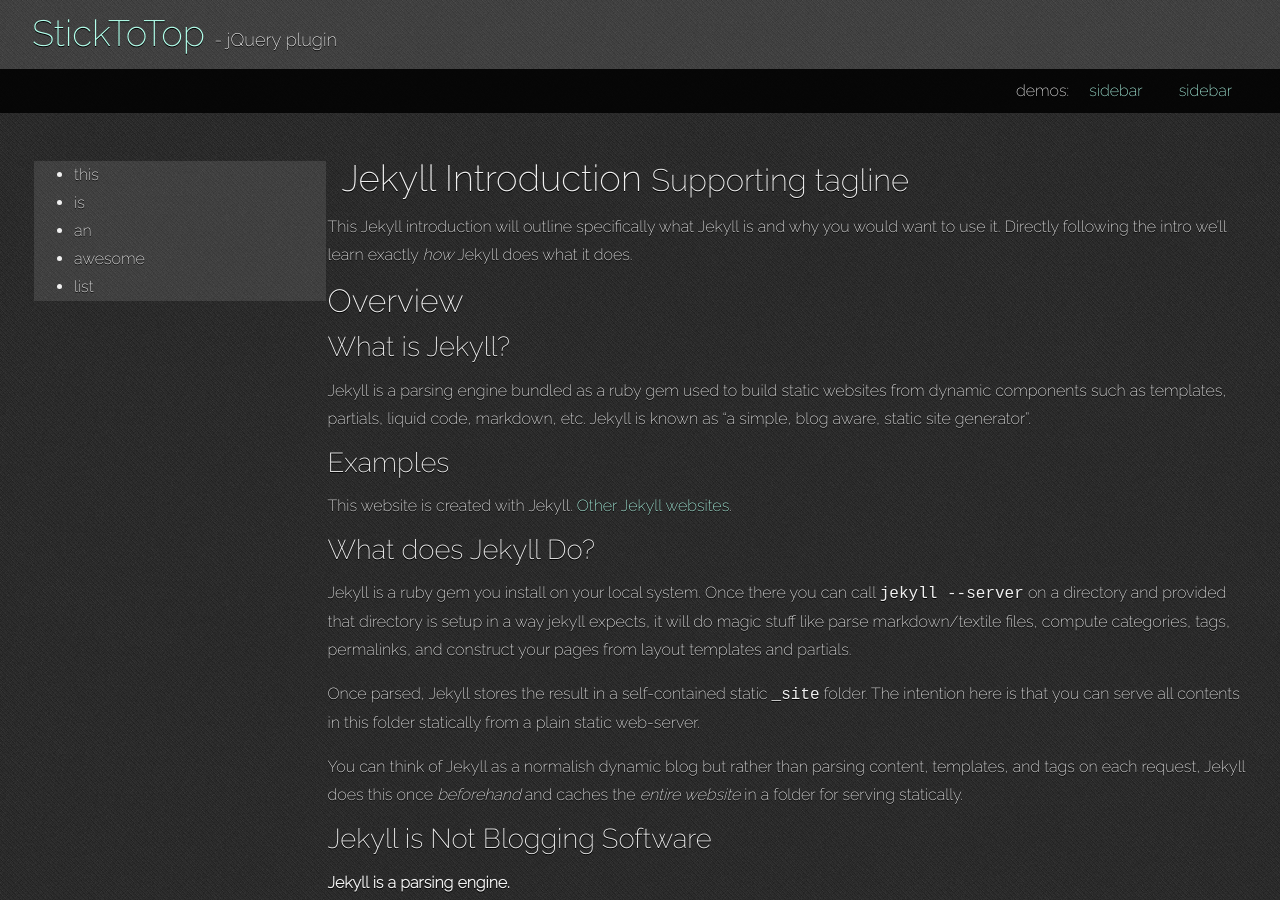
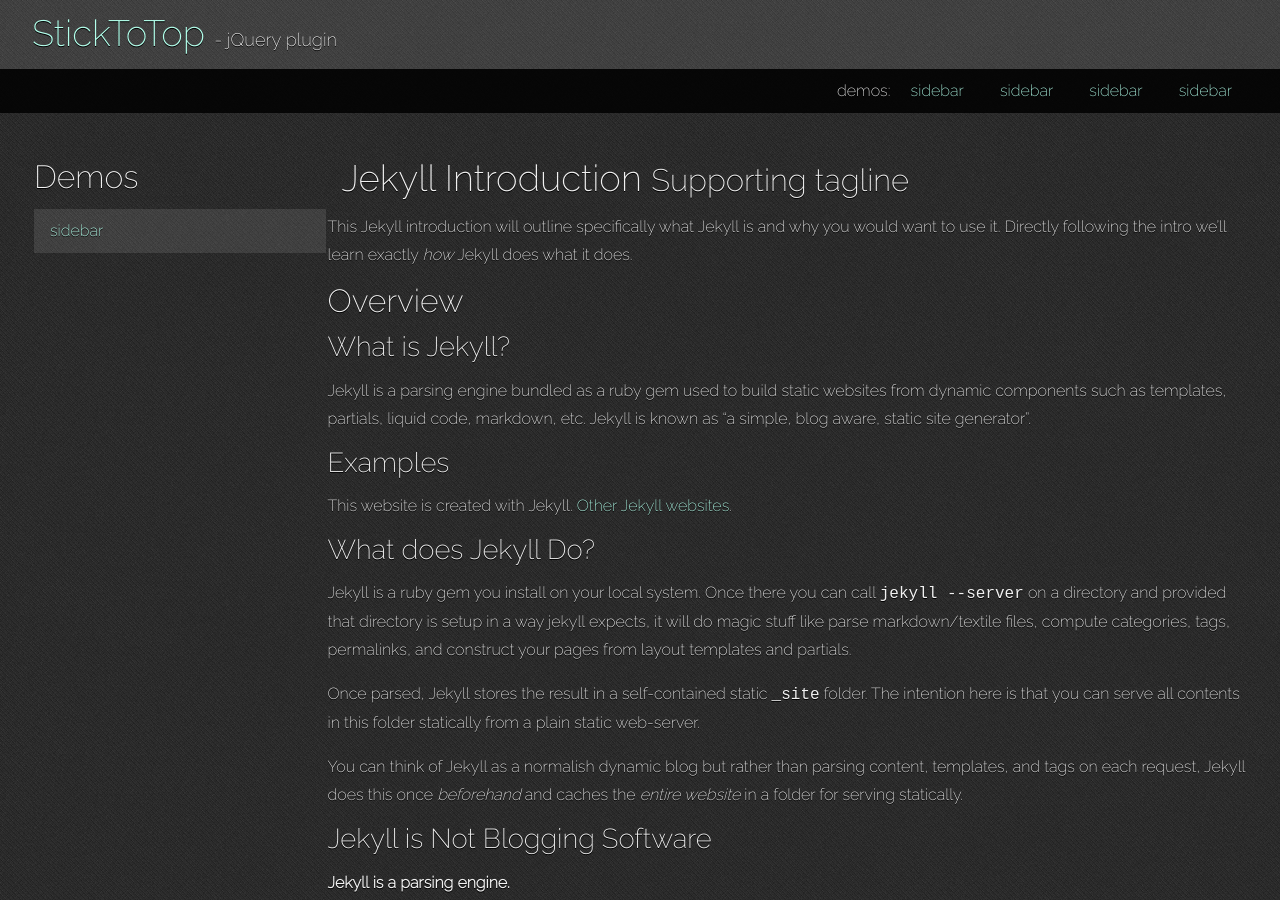
Before and after one commit to sdbondi/jquery-sticktotop, a Jekyll site: the page built from _posts/core-samples/2011-12-29-jekyll-introduction.md, in a window 1280 px wide and 900 px high. Built offline with Jekyll 4.4.1, drawn with Linux system fonts in a browser that asks for light colours; nearby versions of some CDN libraries.

Commit message:
update plugin, add and update templates and includes

```diff
--- a/_includes/JB/pages_list
+++ b/_includes/JB/pages_list
@@ -27,9 +27,9 @@
     {% if node.title != null %}
       {% if group == null or group == node.group %}
       	{% if page.url == node.url %}
-      	<li class="active"><a href="{{ BASE_PATH }}{{node.url}}" class="active">{{node.title}}</a></li>
+      	<li class="menu-item menu-item-current"><a href="{{ BASE_PATH }}{{node.url}}" class="active">{{node.title}}</a></li>
       	{% else %}
-      	<li><a href="{{ BASE_PATH }}{{node.url}}">{{node.title}}</a></li>
+      	<li class="menu-item"><a href="{{ BASE_PATH }}{{node.url}}">{{node.title}}</a></li>
       	{% endif %}
       {% endif %}
     {% endif %}
--- /dev/null
+++ b/_includes/footer.html
@@ -0,0 +1,4 @@
+<footer>
+	<p class="ac"><small><a href="https://github.com/sdbondi/JQuery-StickToTop">Fork this project on github</a> or <br>
+	share it on <a href="http://twitter.com/" onclick="popUp=window.open('http://twitter.com/home?status=via @mousepotatoweb Easily stick elements to top on scroll - http://sdbondi.github.com/jquery-sticktotop', 'popupwindow', 'scrollbars=yes,width=800,height=400');popUp.focus();return false">twitter</a>, or <a href="http://plus.google.com" onclick="popUp=window.open('https://plus.google.com/share?url={{ urls:charity uri="{{ slug }}/" }}', 'popupwindow', 'scrollbars=yes,width=800,height=400');popUp.focus();return false"><i class="icon icon-gplus"></i>google+</a></small></p>
+</footer>
--- /dev/null
+++ b/_includes/head.html
@@ -0,0 +1,7 @@
+<head>
+	<title>Make Elements Stick To Top Of Page On Scroll | jQuery-sticktotop</title>
+	<meta description="Make elements easily stick to the top of a page when scrolling with the jQuery sticktotop plugin">
+
+	<link href='http://fonts.googleapis.com/css?family=Raleway:100,200' rel='stylesheet' type='text/css'>
+	<link rel="stylesheet" href="/assets/css/style.css" type="text/css" media="all">
+</head>
--- /dev/null
+++ b/_includes/header.html
@@ -0,0 +1,18 @@
+<header>
+	<div class="bgc-alpha-mod">
+		<div class="wrap cf">
+			<h1><a href="/">StickToTop</a> <span class="fs-zeta">- jQuery plugin</span></h1>
+		</div>
+	</div>
+	<div class="sticky bgc-beta-mod mb-beta">
+		<nav class="wrap ar">
+			<ul class="menu">
+				<li class="menu-item">demos:</li>
+				<li class="menu-item"><a href="/sidebar.html">sidebar</a></li>
+				<li class="menu-item"><a href="http://sdbondi.github.com/jquery-sticktotop/tetris-heart">sidebar</a></li>
+				<li class="menu-item"><a href="http://sdbondi.github.com/jquery-sticktotop/tetris-heart">sidebar</a></li>
+				<li class="menu-item"><a href="http://sdbondi.github.com/jquery-sticktotop/tetris-heart">sidebar</a></li>
+			</ul>
+		</nav>
+	</div>
+</header>
--- /dev/null
+++ b/_includes/sidebar.html
@@ -0,0 +1,6 @@
+<h2>Demos</h2>
+<ul class="menu sticky-sidebar bgc-alpha-mod">
+	{% assign pages_list = site.pages %}
+	{% assign group = 'demo' %}
+	{% include JB/pages_list %}
+</ul>
--- a/_layouts/default.html
+++ b/_layouts/default.html
@@ -1,57 +1,33 @@
 <!DOCTYPE html>
 <html>
-	<head>
-	<title>Make Elements Stick To Top Of Page On Scroll | jQuery-sticktotop</title>
-	<meta description="Make elements easily stick to the top of a page when scrolling with the jQuery sticktotop plugin">
 
-	<link href='http://fonts.googleapis.com/css?family=Raleway:100,200' rel='stylesheet' type='text/css'>
-	<link rel="stylesheet" href="/assets/css/style.css" type="text/css" media="all">
-	</head>
+	{% include head.html %}
+
 	<body class="bgi-alpha">
-	<header>
-		<div class="bgc-alpha-mod">
-			<div class="wrap cf">
-				<h1><a href="/">StickToTop</a> <span class="fs-zeta">- jQuery plugin</span></h1>
-			</div>
-		</div>
-		<div class="sticky bgc-beta-mod mb-beta">
-			<nav class="wrap ar">
-				<ul class="menu">
-					<li class="menu-item">demos:</li>
-					<li class="menu-item"><a href="/sidebar.html">sidebar</a></li>
-					<li class="menu-item"><a href="http://sdbondi.github.com/jquery-sticktotop/tetris-heart">sidebar</a></li>
-				</ul>
-			</nav>
-		</div>
-	</header>
+
+	{% include header.html %}
 
 	<div class="wrap">
 		<div class="row cf">
 			<div class="col col-3">
-				<ul class="sticky-sidebar bgc-alpha-mod">
-					<li>this</li>
-					<li>is</li>
-					<li>an</li>
-					<li>awesome</li>
-					<li>list</li>
-				</ul>
-			</div>
+				{% include sidebar.html %}
+			</div><!-- .col -->
+
 			<div class="col col-9">
 				{{ content }}
-			</div>
-		</div>
+			</div><!-- .col -->
+		</div><!-- .row -->
 	</div>
 
-	<footer>
-		<p class="ac"><small><a href="https://github.com/sdbondi/JQuery-StickToTop">Fork this project on github</a> or <br>
-		share it on <a href="http://twitter.com/" onclick="popUp=window.open('http://twitter.com/home?status=via @mousepotatoweb Easily stick elements to top on scroll - http://sdbondi.github.com/jquery-sticktotop', 'popupwindow', 'scrollbars=yes,width=800,height=400');popUp.focus();return false">twitter</a>, or <a href="http://plus.google.com" onclick="popUp=window.open('https://plus.google.com/share?url={{ urls:charity uri="{{ slug }}/" }}', 'popupwindow', 'scrollbars=yes,width=800,height=400');popUp.focus();return false"><i class="icon icon-gplus"></i>google+</a></small></p>
-	</footer>
+	{% include footer.html %}
 
 	<script src="//ajax.googleapis.com/ajax/libs/jquery/1.8.2/jquery.min.js" type="text/javascript"></script>
 	<script src="/assets/js/jquery.min.js" type="text/javascript"></script>
 	<script src="jquery-sticktotop.js" type="text/javascript"></script>
 	<script type="text/javascript">
 		$('.sticky').stickToTop();
+		// $('.sticky-sidebar').stickToTop();
 	</script>
+
 	</body>
 </html>
--- a/sidebar.textile
+++ b/sidebar.textile
@@ -1,6 +1,7 @@
 ---
 layout: page
-title: Easily stick your menu or sidebar to the top of your page on scroll
+title: sidebar
+group: demo
 ---
 Lorem ipsum dolor sit amet, consectetur adipisicing elit, sed do eiusmod tempor incididunt ut labore et dolore magna aliqua. Ut enim ad minim veniam, quis nostrud exercitation ullamco laboris nisi ut aliquip ex ea commodo consequat. Duis aute irure dolor in reprehenderit in voluptate velit esse cillum dolore eu fugiat nulla pariatur. Excepteur sint occaecat cupidatat non proident, sunt in culpa qui officia deserunt mollit anim id est laborum.
 
```
